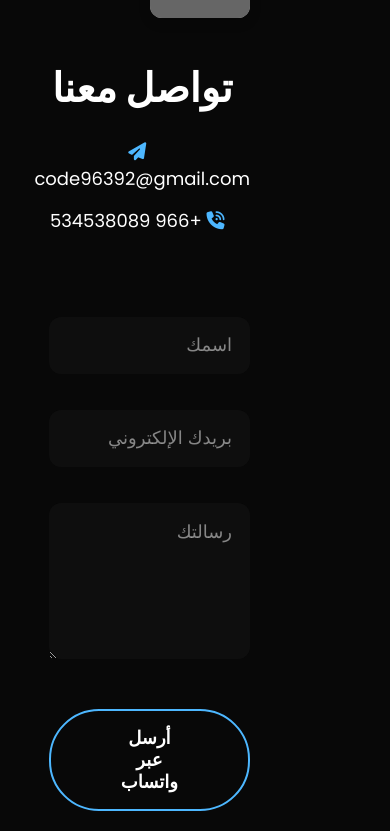
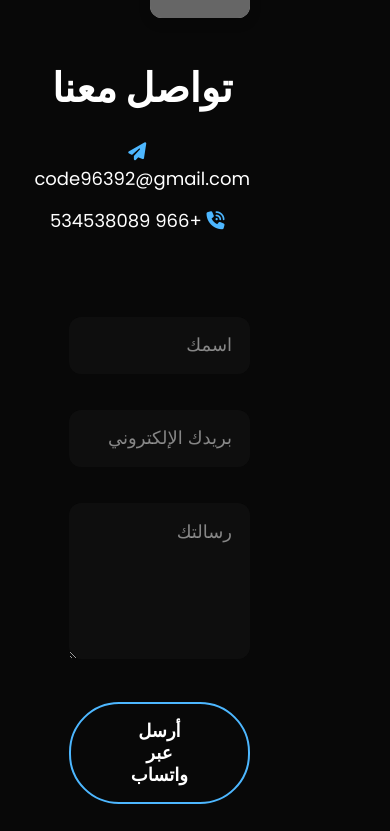
Before and after one commit to codeartist032/code_artist_web, a React (Vite) app: page / in a window 390 px wide. Shown: the part 4212-5043 px from the top of the page. Built offline with nearby package versions, Linux system fonts and the light colour scheme.

Commit message:
FIX:scss

```diff
--- a/src/styles/contact.scss
+++ b/src/styles/contact.scss
@@ -1,10 +1,9 @@
 #contact {
-  padding: 20px 130px ;
+  padding: 20px 130px;
   background: var(--gradient);
   position: relative;
   overflow: hidden;
 }
-
 .contact-left {
   flex-basis: 35%;
 
@@ -46,7 +45,7 @@
 }
 
 .contact-right {
-  flex-basis: 60%;
+  flex-basis:60%;
 
   form {
     width: 100%;
@@ -122,6 +121,7 @@
 }
 
 /* Responsive */
+/* Responsive - تحسين زر الإرسال على الموبايل */
 @media (max-width: 600px) {
   .contact-left,
   .contact-right {
@@ -141,4 +141,17 @@
   .sube-title {
     font-size: 40px !important;
   }
+
+  /* ← هذا الجزء الجديد المهم */
+  .contact-right form {
+    display: flex;
+    flex-direction: column;
+    align-items: center; /* يركز كل العناصر أفقيًا */
+  }
+
+  .contact-right .btn2 {
+    padding: 16px 60px !important; /* عرض مناسب على الموبايل */
+    width: fit-content;
+    margin: 25px auto 0 auto !important;
+  }
 }
```
